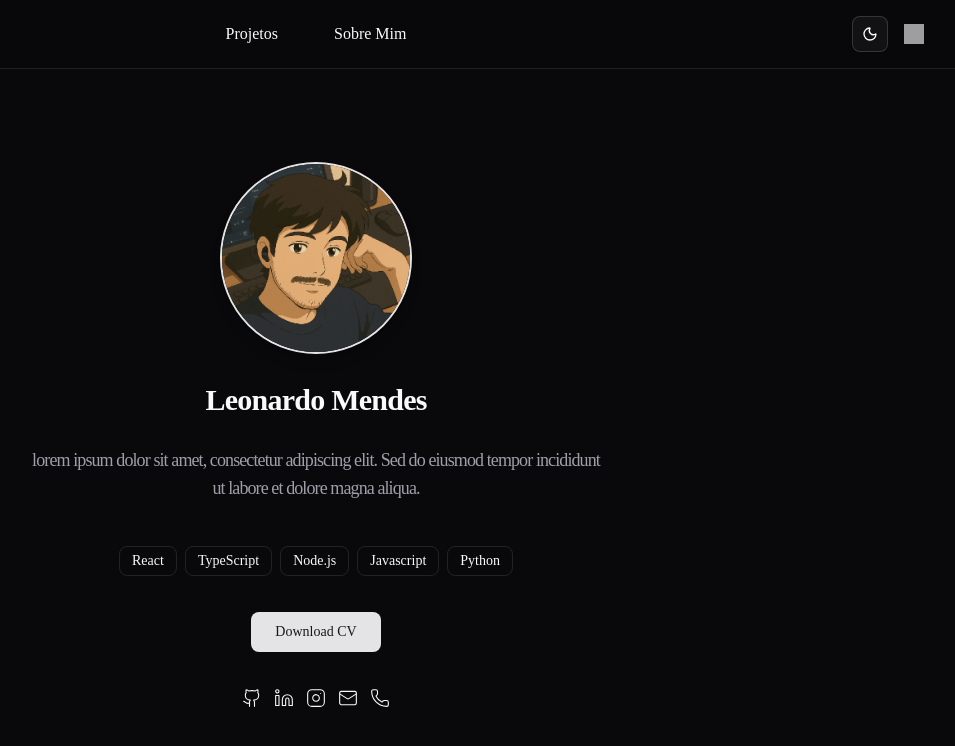
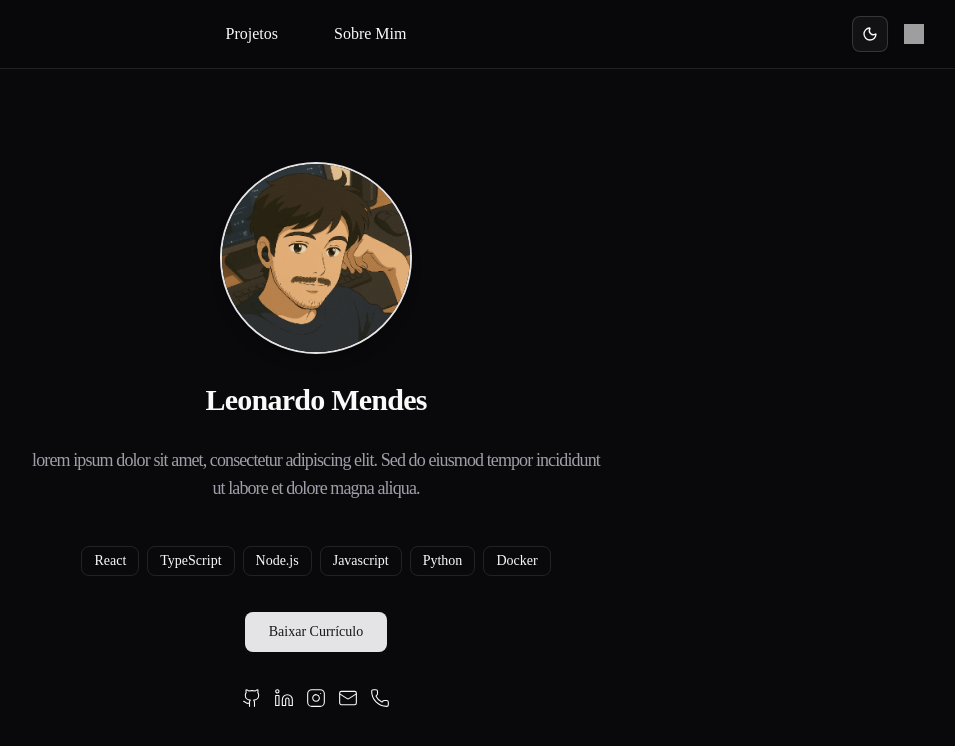
Before and after one commit to leonardomendescastilho/portf-lio, a React (Vite) app: page / in a window 1280 px wide. Shown: the top 746 px of the page, without its empty margins (324-1279 px from the left). Built offline with nearby package versions, Linux system fonts and the light colour scheme; grey boxes are pictures that could not be loaded.

Commit message:
feat(Translation): add Docker and fix lorem at project description

```diff
--- a/src/translations.ts
+++ b/src/translations.ts
@@ -58,15 +58,16 @@ export const translations: Record<Language, Translations> = {
     hero: {
       name: "Leonardo Mendes",
       description: "lorem ipsum dolor sit amet, consectetur adipiscing elit. Sed do eiusmod tempor incididunt ut labore et dolore magna aliqua.",
-      techBadges: ["React", "TypeScript", "Node.js", "Javascript", "Python"],
+      techBadges: ["React", "TypeScript", "Node.js", "Javascript", "Python", "Docker"],
       techBadgeDescriptions: {
         "React": "Biblioteca para interfaces modernas",
         "TypeScript": "JavaScript tipado para maior segurança",
         "Node.js": "Execução de JS no backend",
         "Javascript": "Linguagem base da web",
-        "Python": "Versátil e poderosa para scripts e IA"
+        "Python": "Versátil e poderosa para scripts e IA",
+        "Docker": "Plataforma de containerização para ambientes consistentes",
       },
-      downloadCV: "Download CV",
+      downloadCV: "Baixar Currículo",
       socialLinks: {
         github: "GitHub",
         linkedin: "LinkedIn",
@@ -82,9 +83,9 @@ export const translations: Record<Language, Translations> = {
       projects: {
         title: "Meus Projetos",
         description: "Aqui estão alguns dos meus projetos mais relevantes.",
-        sampleProject1Description: "Website de portfólio moderno construído com React e TypeScript",
-        sampleProject2Description: "Solução completa de e-commerce com integração de pagamentos",
-        sampleProject3Description: "Aplicativo colaborativo de gerenciamento de tarefas com atualizações em tempo real",
+        sampleProject1Description: "lorem ipsum dolor sit amet, consectetur adipiscing elit. Sed do eiusmod tempor incididunt ut labore et dolore magna aliqua. lorem ipsum dolor sit amet, consectetur adipiscing elit. Sed do eiusmod tempor incididunt ut labore et dolore magna aliqua.",
+        sampleProject2Description: "lorem ipsum dolor sit amet, consectetur adipiscing elit. Sed do eiusmod tempor incididunt ut labore et dolore magna aliqua. lorem ipsum dolor sit amet, consectetur adipiscing elit. Sed do eiusmod tempor incididunt ut labore et dolore magna aliqua.",
+        sampleProject3Description: "lorem ipsum dolor sit amet, consectetur adipiscing elit. Sed do eiusmod tempor incididunt ut labore et dolore magna aliqua. lorem ipsum dolor sit amet, consectetur adipiscing elit. Sed do eiusmod tempor incididunt ut labore et dolore magna aliqua.",
       },
       about: {
         title: "Sobre Mim",
@@ -100,13 +101,14 @@ export const translations: Record<Language, Translations> = {
     hero: {
       name: "Leonardo Mendes",
       description: "lorem ipsum dolor sit amet, consectetur adipiscing elit. Sed do eiusmod tempor incididunt ut labore et dolore magna aliqua.",
-      techBadges: ["React", "TypeScript", "Node.js", "Javascript", "Python"],
+      techBadges: ["React", "TypeScript", "Node.js", "Javascript", "Python", "Docker"],
       techBadgeDescriptions: {
         "React": "Library for modern UIs",
         "TypeScript": "Typed JavaScript for safety",
         "Node.js": "JavaScript runtime for backend",
         "Javascript": "The language of the web",
-        "Python": "Versatile and powerful for scripts and AI"
+        "Python": "Versatile and powerful for scripts and AI",
+        "Docker": "Containerization platform for consistent environments",
       },
       downloadCV: "Download CV",
       socialLinks: {
@@ -124,9 +126,9 @@ export const translations: Record<Language, Translations> = {
       projects: {
         title: "My Projects",
         description: "Here are some of my most relevant projects.",
-        sampleProject1Description: "Modern portfolio website built with React and TypeScript",
-        sampleProject2Description: "Full-stack e-commerce solution with payment integration",
-        sampleProject3Description: "Collaborative task management application with real-time updates",
+        sampleProject1Description: "lorem ipsum dolor sit amet, consectetur adipiscing elit. Sed do eiusmod tempor incididunt ut labore et dolore magna aliqua. lorem ipsum dolor sit amet, consectetur adipiscing elit. Sed do eiusmod tempor incididunt ut labore et dolore magna aliqua.",
+        sampleProject2Description: "lorem ipsum dolor sit amet, consectetur adipiscing elit. Sed do eiusmod tempor incididunt ut labore et dolore magna aliqua. lorem ipsum dolor sit amet, consectetur adipiscing elit. Sed do eiusmod tempor incididunt ut labore et dolore magna aliqua.",
+        sampleProject3Description: "lorem ipsum dolor sit amet, consectetur adipiscing elit. Sed do eiusmod tempor incididunt ut labore et dolore magna aliqua. lorem ipsum dolor sit amet, consectetur adipiscing elit. Sed do eiusmod tempor incididunt ut labore et dolore magna aliqua.",
       },
       about: {
         title: "About Me",
```
